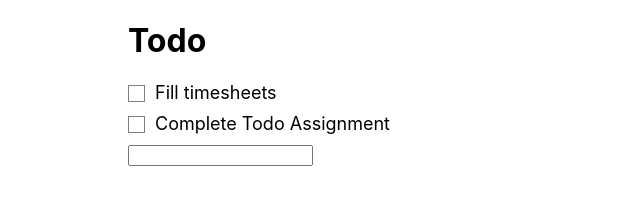
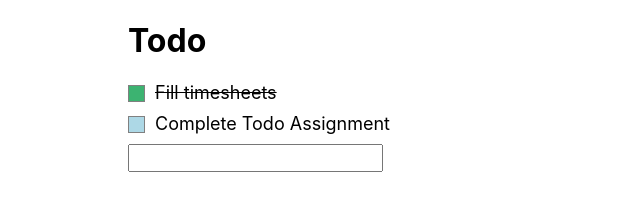
Before and after one commit to bsanthoshkumar/todo, a React (Create React App) app: page / in a window 1280 px wide. Shown: the top 222 px of the page, without its empty margins (0-640 px from the left). Built offline with nearby package versions, Linux system fonts and the light colour scheme.

Commit message:
displaying status of each todoItem

```diff
--- /dev/null
+++ b/src/Input.js
@@ -0,0 +1,13 @@
+import React from 'react';
+
+const Input = ({ value, onChangeHandler, className }) => {
+  return (
+    <input
+      className={className}
+      value={value}
+      onChange={(event) => onChangeHandler(event.target.value)}
+    />
+  );
+};
+
+export default Input;
--- a/src/Todo.css
+++ b/src/Todo.css
@@ -1,3 +1,7 @@
 .mainDivision {
   padding-left: 10%;
 }
+
+.inputBox {
+  font-size: larger;
+}
--- a/src/Todo.js
+++ b/src/Todo.js
@@ -1,12 +1,20 @@
 import React from 'react';
 import TodoItems from './TodoItems.js';
 import './Todo.css';
+import Input from './Input';
+
+const update = (obj, path, fn) => {
+  const ref = path.slice(0, -1).reduce((a, b) => a[b], obj);
+  const lastKey = path[path.length - 1];
+  ref[lastKey] = fn(ref[lastKey]);
+  return obj;
+};
 
 const intialState = {
   value: '',
   todoItems: [
-    { name: 'Fill timesheets', isDone: false },
-    { name: 'Complete Todo Assignment' },
+    { name: 'Fill timesheets', isDone: true },
+    { name: 'Complete Todo Assignment', isDone: false },
   ],
 };
 
@@ -15,21 +23,29 @@ class Todo extends React.Component {
     super(props);
     this.state = intialState;
     this.handleChange = this.handleChange.bind(this);
+    this.updateCheckStatus = this.updateCheckStatus.bind(this);
   }
 
   handleChange(text) {
-    console.log(text);
     this.setState(({ value }) => ({ value: text }));
+  }
+
+  updateCheckStatus(id) {
+    this.setState(update(this.state, ['todoItems', id, 'isDone'], (x) => !x));
   }
 
   render() {
     return (
       <div className={'mainDivision'}>
         <h1>Todo</h1>
-        <TodoItems todoItems={this.state.todoItems} />
-        <input
+        <TodoItems
+          todoItems={this.state.todoItems}
+          updateHandler={this.updateCheckStatus}
+        />
+        <Input
+          className={'inputBox'}
           value={this.state.value}
-          onChange={(event) => this.handleChange(event.target.value)}
+          onChangeHandler={this.handleChange}
         />
       </div>
     );
--- a/src/TodoItems.css
+++ b/src/TodoItems.css
@@ -4,10 +4,23 @@
   margin-bottom: 10px;
 }
 
-.checkBox {
+.checked,
+.unchecked {
   width: 15px;
   height: 15px;
   border: solid 1px grey;
   margin-right: 10px;
   margin-top: 3px;
 }
+
+.unchecked {
+  background-color: lightblue;
+}
+
+.checked {
+  background-color: mediumseagreen;
+}
+
+.strikedText {
+  text-decoration: line-through;
+}
--- a/src/TodoItems.js
+++ b/src/TodoItems.js
@@ -1,12 +1,17 @@
 import React from 'react';
 import './TodoItems.css';
 
-const TodoItems = ({ todoItems }) =>
-  todoItems.map((todoItem, index) => {
+const TodoItems = ({ todoItems, updateHandler }) =>
+  todoItems.map(({ name, isDone }, index) => {
+    const className = isDone ? 'checked' : 'unchecked';
     return (
-      <div className={'todoItem'} key={index}>
-        <div className={'checkBox'}></div>
-        <div>{todoItem.name}</div>
+      <div
+        className={'todoItem'}
+        key={index}
+        onClick={() => updateHandler(index)}
+      >
+        <div className={className}></div>
+        <div className={isDone ? 'strikedText' : ''}>{name}</div>
       </div>
     );
   });
```
